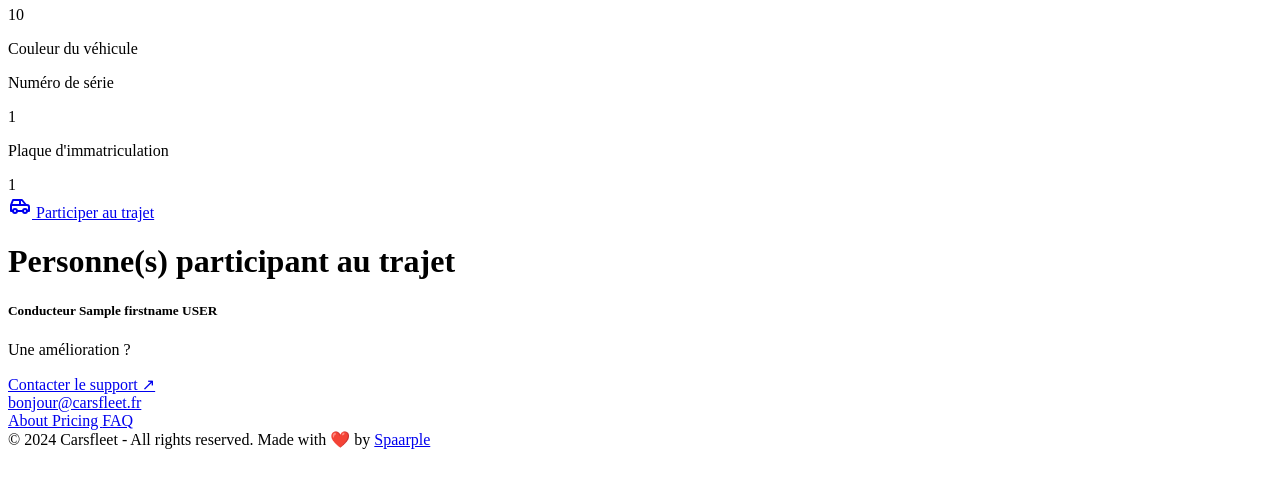
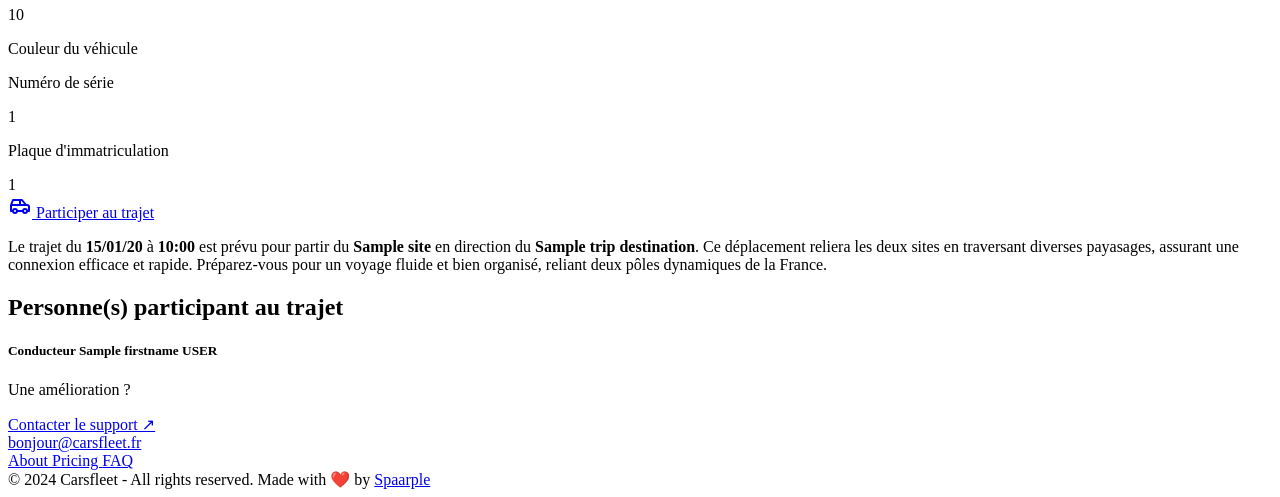
Before and after one commit to Spaarple/carsfleet-saas, a Symfony app: template templates/borrow/detail.html.twig in a window 1280 px wide. Shown: the part 1002-1499 px from the top of the page. Before the commit the page ends 1451 px from the top, so only its background shows below. Run offline with Twig, Linux system fonts and the light colour scheme; the template is opened without the code that fills it: most values are stand-ins (such as "Sample title", 1, 10 or a date in 2020); some libraries are stand-ins or nearby versions.

Commit message:
fix: show borrow detail

```diff
--- a/templates/borrow/detail.html.twig
+++ b/templates/borrow/detail.html.twig
@@ -10,7 +10,7 @@
 
             <div class="mx-auto max-w-2xl px-4 pb-16 pt-10 sm:px-6 lg:grid lg:max-w-7xl lg:grid-cols-3 lg:grid-rows-[auto,auto,1fr] lg:gap-x-8 lg:px-8 lg:pb-24 lg:pt-16">
                 <div class="lg:col-span-2 lg:border-r lg:border-gray-200 lg:pr-8">
-                    <h1 class="text-body-xl font-semibold mb-5">
+                    <h1 class="text-body-xl font-semibold">
                         Trajet du
                         <span class="bg-neutral-300 text-neutral-800 text-xs font-medium px-2.5 py-0.5 rounded
                          dark:bg-purple-900 dark:text-purple-300">{{ borrow.borrowMeet.date|date('d/m/y H:i') }}</span>
@@ -38,7 +38,7 @@
                             <div class="flex items-center justify-between my-3">
                                 <p class="text-sm text-neutral-800">Quantité de passager</p>
                                 <span class="bg-gray-100 text-gray-800 text-sm font-medium me-2 px-2.5 py-0.5
-                                 rounded dark:bg-gray-700 dark:text-gray-300">{{ borrow.car.passengerQuantity }}
+                                 rounded-xl dark:bg-gray-700 dark:text-gray-300">{{ borrow.car.passengerQuantity }}
                                 </span>
                             </div>
                             <div class="flex items-center justify-between my-3">
@@ -55,13 +55,13 @@
                             <div class="flex items-center justify-between my-3">
                                 <p class="text-sm text-neutral-800">Numéro de série</p>
                                 <span class="bg-green-100 text-green-800 text-sm font-medium me-2 px-2.5 py-0.5
-                                 rounded dark:bg-green-900 dark:text-green-300">{{ borrow.car.serialNumber }}
+                                 rounded-xl dark:bg-green-900 dark:text-green-300">{{ borrow.car.serialNumber }}
                                 </span>
                             </div>
                             <div class="flex items-center justify-between my-3">
                                 <p class="text-sm text-neutral-800">Plaque d'immatriculation</p>
                                 <span class="bg-indigo-100 text-indigo-800 text-sm font-medium me-2 px-2.5 py-0.5
-                                 rounded dark:bg-indigo-900 dark:text-indigo-300">{{ borrow.car.registrationNumber }}
+                                 rounded-xl dark:bg-indigo-900 dark:text-indigo-300">{{ borrow.car.registrationNumber }}
                                 </span>
                             </div>
                         </div>
@@ -91,11 +91,17 @@
                 </div>
 
                 <div class="py-10 lg:col-span-2 lg:col-start-1 lg:border-r lg:border-gray-200 lg:pb-16 lg:pr-8 lg:pt-6">
-                    <h1 class="text-body-xl font-semibold mb-5">Personne(s) participant au trajet</h1>
-
-                    <div class="block p-6 bg-white border border-gray-200 rounded-lg shadow hover:bg-gray-100 dark:bg-gray-800 dark:border-gray-700 dark:hover:bg-gray-700">
-                        <h5 class="mb-2 text-2xl font-bold tracking-tight text-gray-900 dark:text-white">
-                            <span class="bg-blue-100 text-blue-800 text-xs font-medium me-2 px-2.5 py-0.5 rounded dark:bg-blue-900 dark:text-blue-300">
+                    <p class="mb-5">Le trajet du <b>{{ borrow.borrowMeet.date|date('d/m/y') }}</b> à <b>{{ borrow.borrowMeet.date|date('H:i') }}</b>
+                        est prévu pour partir du <b>{{ borrow.borrowMeet.site.name }}</b>
+                        en direction du <b>{{ borrow.borrowMeet.tripDestination.name }}</b>.
+                        Ce déplacement  reliera les deux sites en traversant diverses payasages, assurant une connexion
+                        efficace et rapide. Préparez-vous pour un voyage fluide et bien organisé, reliant deux pôles
+                        dynamiques de la France.
+                    </p>
+                    <h2 class="text-body-xl font-semibold my-3">Personne(s) participant au trajet</h2>
+                    <div class="block p-6 bg-white border border-gray-200 rounded-xl shadow-xl dark:bg-gray-800 dark:border-gray-700 dark:hover:bg-gray-700">
+                        <h5 class=" text-2xl font-bold tracking-tight text-gray-900 dark:text-white">
+                            <span class="bg-blue-100 text-blue-800 text-xs font-medium me-2 px-2.5 py-1 rounded-xl dark:bg-blue-900 dark:text-blue-300">
                                 Conducteur
                             </span>
                             {{ borrow.driver.firstname|capitalize }} {{ borrow.driver.lastname|upper }}
@@ -104,8 +110,8 @@
 
                     {% for member in borrow.userEmployed %}
                         {% if member.id != borrow.driver.id %}
-                            <div class="block p-6 bg-white border border-gray-200 rounded-lg shadow hover:bg-gray-100 dark:bg-gray-800 dark:border-gray-700 dark:hover:bg-gray-700">
-                                <h5 class="mb-2 text-2xl font-bold tracking-tight text-gray-900 dark:text-white">
+                            <div class="block p-6 bg-white border border-gray-200 rounded-xl shadow-xl dark:bg-gray-800 dark:border-gray-700 dark:hover:bg-gray-700">
+                                <h5 class=" text-2xl font-bold tracking-tight text-gray-900 dark:text-white">
                                     {{ member.firstname|capitalize }} {{ member.lastname|upper }}
                                 </h5>
                             </div>
```
